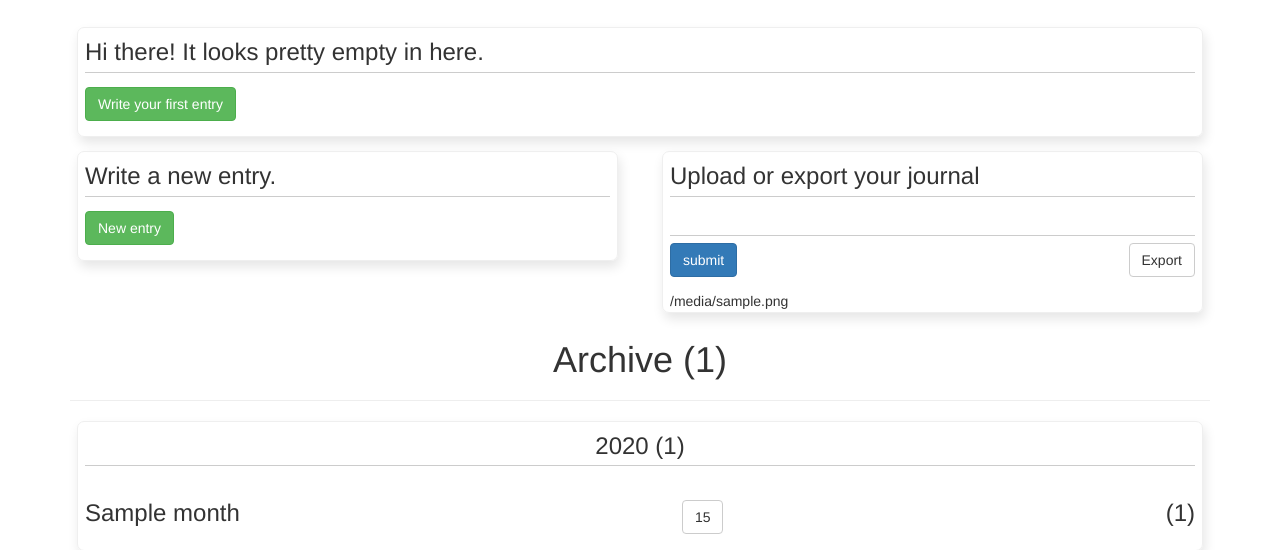
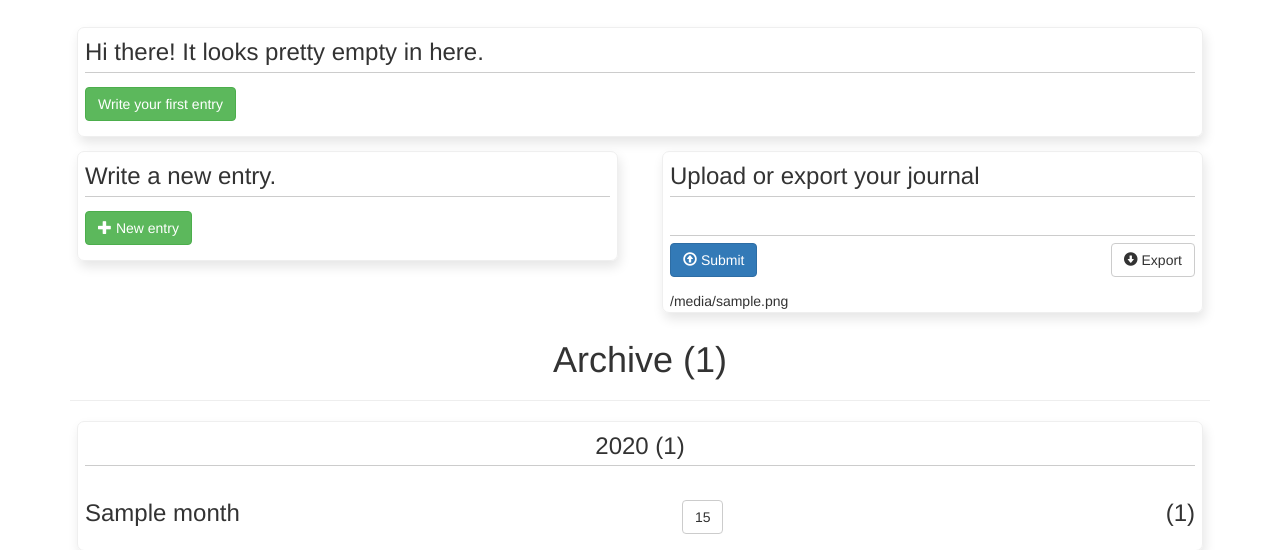
Before and after one commit to TheCDC/journal_app, a Python web app: template webapp/templates/home.html in a window 1280 px wide. Shown: the part 54-604 px from the top of the page. Run offline with Jinja, Linux system fonts and the light colour scheme; the template is opened without the code that fills it: most values are stand-ins (such as "Sample title", 1, 10 or a date in 2020); some libraries are stand-ins or nearby versions.

Commit message:
Add glyphicons to buttons that need them.

```diff
--- a/webapp/templates/base.html
+++ b/webapp/templates/base.html
@@ -32,8 +32,8 @@
     <div class="day_buttons text-center">
         <!--  -->
         {% for entry in entries %}
-        <a class="btn btn-default"  href="{{link_for_entry(entry)}}">
-                {{entry.create_date.day}}
+        <a class="btn btn-default" href="{{link_for_entry(entry)}}">
+            {{entry.create_date.day}}
         </a>
         <!--  -->
         {% endfor %}
@@ -71,12 +71,16 @@
         </div>
         <form class="options" action="{{url_for('delete_entry',id=entry['id'])}}" method="GET">
             <a class="btn btn-success"
-               href="{{url_for('edit_entry',id=entry['id'])}}">Edit</a>
+               href="{{url_for('edit_entry',id=entry['id'])}}"><span class="glyphicon glyphicon-edit"></span> Edit</a>
             <a class="btn btn-primary"
-               href="{{entry.url}}">Visit</a>
+               href="{{entry.url}}">
+                <span class="glyphicon glyphicon-eye-open"></span>
+                Visit</a>
+            <button type="submit" class="btn btn-warning">
+                <span class="glyphicon glyphicon-remove"></span>
+                Delete
+            </button>
 
-
-            <input type="submit" class="btn btn-warning" value="Delete">
         </form>
     </div>
 </div>
@@ -110,6 +114,8 @@ var isodate = function(){
     local.setMinutes(local.getMinutes() - local.getTimezoneOffset());
     return local.toJSON().slice(0,10);
 }
+
+
 </script>
 
 {% endblock %}
--- a/webapp/templates/entry.html
+++ b/webapp/templates/entry.html
@@ -53,7 +53,8 @@
                         </div>
 
                         <div class="options">
-                            <a class="btn btn-primary" href="{{obj.plugin.url}}">Visit</a>
+                            <a class="btn btn-primary" href="{{obj.plugin.url}}"><span
+                    class="glyphicon glyphicon-list"></span> Visit</a>
                         </div>
 
                     </div>
--- a/webapp/templates/home.html
+++ b/webapp/templates/home.html
@@ -52,7 +52,7 @@
                     <div class="card_title"> Write a new entry.</div>
                     <div class="contents">
                         <div class="description">
-                            <a href="{{url_for('create_entry')}}" class="btn btn-success">New entry</a>
+                            <a href="{{url_for('create_entry')}}" class="btn btn-success"><span class="glyphicon glyphicon-plus"></span> New entry</a>
 
                         </div>
                     </div>
@@ -77,8 +77,11 @@
 
                             </div>
                             <div class="options">
-                                <input class="btn btn-primary" type="submit" value="submit">
-                                <a class="btn btn-default" href="{{url_for('export_journal')}}">Export</a>
+                                <button type="submit" class="btn btn-primary">
+                                    <span class="glyphicon glyphicon-upload"></span>
+                                    Submit
+                                </button>
+                                <a class="btn btn-default" href="{{url_for('export_journal')}}"><span class="glyphicon glyphicon-circle-arrow-down"></span> Export</a>
                             </div>
                         </form>
 
```
Also changed, not shown: webapp/journal_plugins/templates/journal_plugins_base.html (+11 -3 lines).
